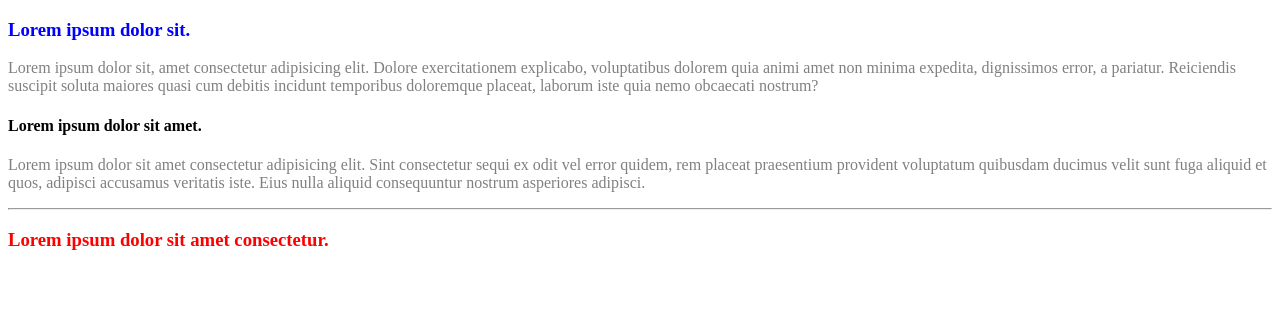
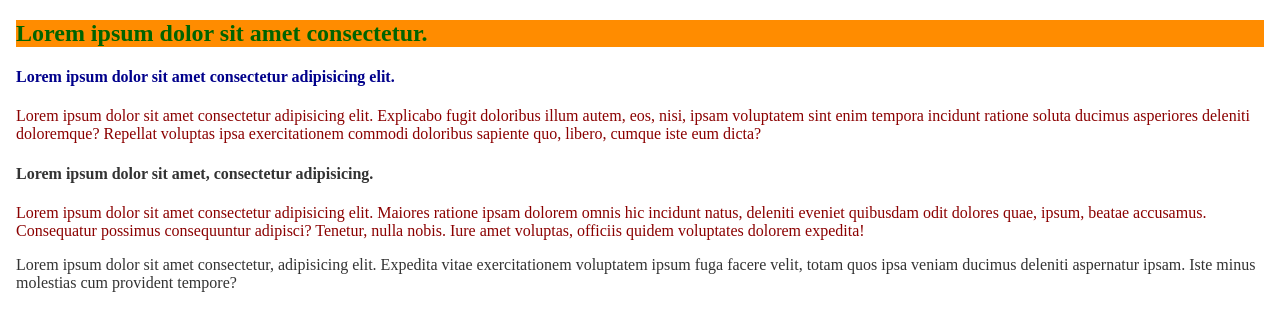
Before and after one commit to noxur05/front-end, a plain HTML site: page index.html in a window 1280 px wide. Drawn offline with Linux system fonts and the light colour scheme.

Commit message:
Add files via upload

```diff
--- a/index.html
+++ b/index.html
@@ -1,24 +1,29 @@
 <!DOCTYPE html>
 <html lang="en">
+
 <head>
     <meta charset="UTF-8">
     <meta name="viewport" content="width=device-width, initial-scale=1.0">
+    <meta http-equiv="X-UA-Compatible" content="ie=edge">
     <title>Document</title>
+    <link rel="shortcut icon" href="favicon.ico" type="image/x-icon">
     <link rel="stylesheet" href="style.css">
-    <style>
-        h3 {
-            color: red;
-        }
-    </style>
 </head>
+
 <body>
-    <h3 style="color:blue;">Lorem ipsum dolor sit.</h3>
-    <p>Lorem ipsum dolor sit, amet consectetur adipisicing elit. Dolore exercitationem explicabo, voluptatibus dolorem quia animi amet non minima expedita, dignissimos error, a pariatur. Reiciendis suscipit soluta maiores quasi cum debitis incidunt temporibus
-        doloremque placeat, laborum iste quia nemo obcaecati nostrum?</p>
-    <h4>Lorem ipsum dolor sit amet.</h4>
-    <p>Lorem ipsum dolor sit amet consectetur adipisicing elit. Sint consectetur sequi ex odit vel error quidem, rem placeat praesentium provident voluptatum quibusdam ducimus velit sunt fuga aliquid et quos, adipisci accusamus veritatis iste. Eius nulla
-        aliquid consequuntur nostrum asperiores adipisci.</p>
-    <hr>
-    <h3>Lorem ipsum dolor sit amet consectetur.</h3>
+    <h2 class="text-green bg-orange">Lorem ipsum dolor sit amet consectetur.</h2>
+
+    <h4 class="text-blue">Lorem ipsum dolor sit amet consectetur adipisicing elit.</h4>
+
+    <p class="text-red">Lorem ipsum dolor sit amet consectetur adipisicing elit. <span class="">Explicabo fugit doloribus illum autem, eos, nisi</span>, ipsam voluptatem sint enim tempora incidunt ratione soluta ducimus asperiores deleniti doloremque? Repellat voluptas ipsa
+        exercitationem commodi doloribus sapiente quo, libero, cumque iste eum dicta?</p>
+
+    <h4>Lorem ipsum dolor sit amet, consectetur adipisicing.</h4>
+
+    <p class="text-red">Lorem ipsum dolor sit amet consectetur adipisicing elit. Maiores ratione ipsam dolorem omnis hic incidunt natus, deleniti eveniet quibusdam odit dolores quae, ipsum, beatae accusamus. Consequatur possimus consequuntur adipisci? Tenetur, nulla nobis.
+        Iure amet voluptas, officiis quidem voluptates dolorem expedita!</p>
+
+    <p>Lorem ipsum dolor sit amet consectetur, adipisicing elit. Expedita vitae exercitationem voluptatem ipsum fuga facere velit, totam quos ipsa veniam ducimus deleniti aspernatur ipsam. Iste minus molestias cum provident tempore?</p>
 </body>
+
 </html>
--- a/style.css
+++ b/style.css
@@ -1,9 +1,40 @@
-/* hello world */
+/* hemme taglere täsir edýär */
 
-h3 {
+body {
+    color: #333333;
+    margin: 16px;
+}
+
+/* text-red ulanylan hemme täglere täsir edýär */
+
+.text-green {
     color: darkgreen;
 }
 
-p {
-    color: gray;
+.text-orange {
+    color: darkorange;
 }
+
+.text-red {
+    color: darkred;
+}
+
+.text-blue {
+    color: darkblue;
+}
+
+.bg-green {
+    background-color: darkgreen;
+}
+
+.bg-orange {
+    background-color: darkorange;
+}
+
+.bg-red {
+    background-color: darkred;
+}
+
+.bg-blue {
+    background-color: darkblue;
+}
```
Also changed, not shown: favicon.ico (added).
